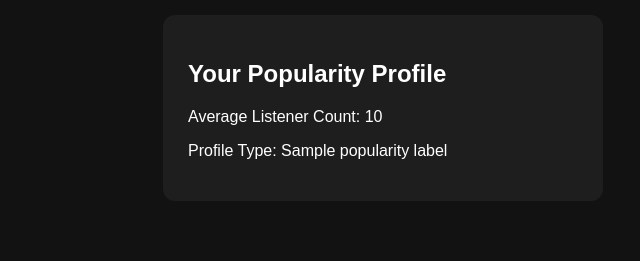
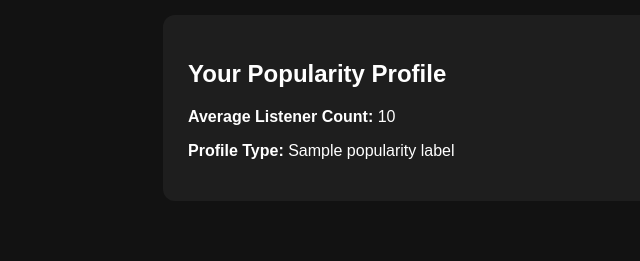
Before and after one commit to zaid-alississ/cs32-final-project, a Flask app: template spotify/templates/results.html in a window 1280 px wide. Shown: the part 545-806 px from the top of the page, without its empty margins (27-667 px from the left). Run offline with Flask 3, Linux system fonts and the light colour scheme; the template is opened without the code that fills it: most values are stand-ins (such as "Sample title", 1, 10 or a date in 2020).

Commit message:
Tue, May 5, 2026, 9:34 PM -04:00

```diff
--- a/spotify/static/style.css
+++ b/spotify/static/style.css
@@ -96,6 +96,10 @@ nav {
     gap: 20px;
 }
 
+.full-width {
+    grid-column: 1 / -1;
+}
+
 .info-box ul,
 .preview-box ul,
 .about-card ul,
--- a/spotify/templates/results.html
+++ b/spotify/templates/results.html
@@ -41,10 +41,10 @@
                 </ul>
             </div>
 
-            <div class="info-box">
+            <div class="info-box full-width">
                 <h2>Your Popularity Profile</h2>
-                <p>Average Listener Count: {{ avg_listeners }}</p>
-                <p>Profile Type: {{ popularity_label }}</p>
+                <p><strong>Average Listener Count:</strong> {{ avg_listeners }}</p>
+                <p><strong>Profile Type:</strong> {{ popularity_label }}</p>
             </div>
         </section>
 
```
